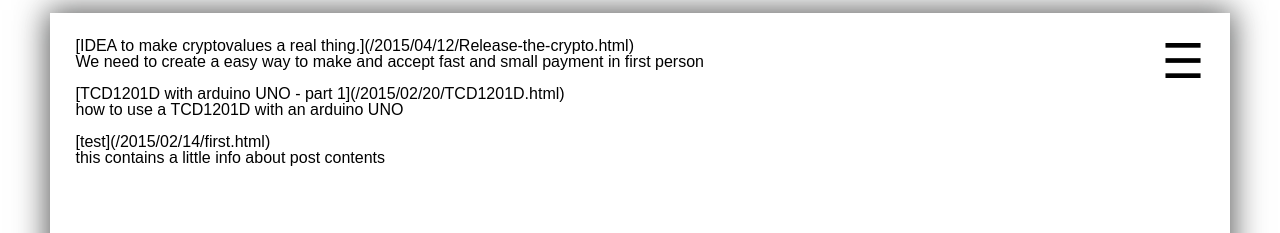
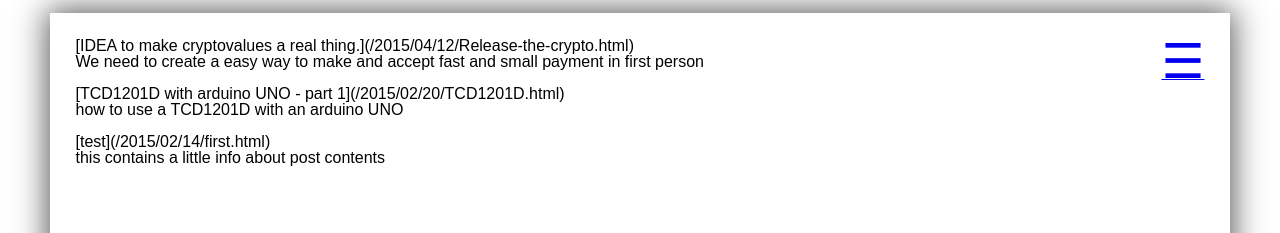
Before and after one commit to MauroMombelli/mauromombelli.github.io, a Jekyll site: the page built from list.md, in a window 1280 px wide. Shown: the top 233 px of the page. Built offline with Jekyll 4.4.1, drawn with Linux system fonts in a browser that asks for light colours.

Commit message:
fixed to be seen as link and also valid for < html5

```diff
--- a/_layouts/default.html
+++ b/_layouts/default.html
@@ -6,7 +6,7 @@
 
 	<label class="btn" for="showMenuButton">
 		<!--<img src="/images/icon_menu-circle_alt2.svg" id="btnMenu" width="42" height="42" />-->
-		<a alt="Menù"><font size="200%">&#9776;</font></a>
+		<a alt="Menù" href="#"><font size="200%">&#9776;</font></a>
 		<div id='hiddenMenu'>
 			<div style='display:table'>
 				{% include postList.html %}
```
